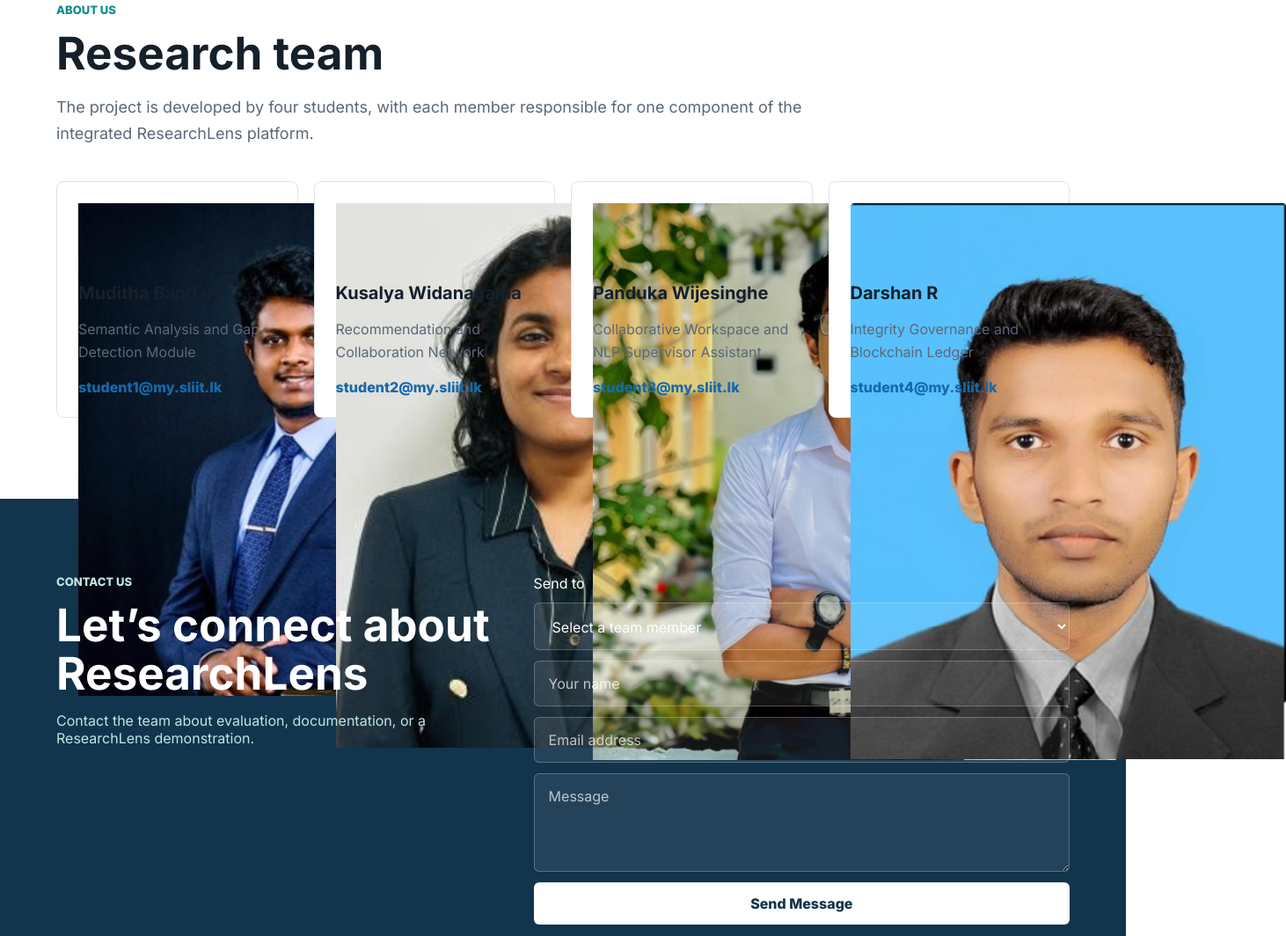
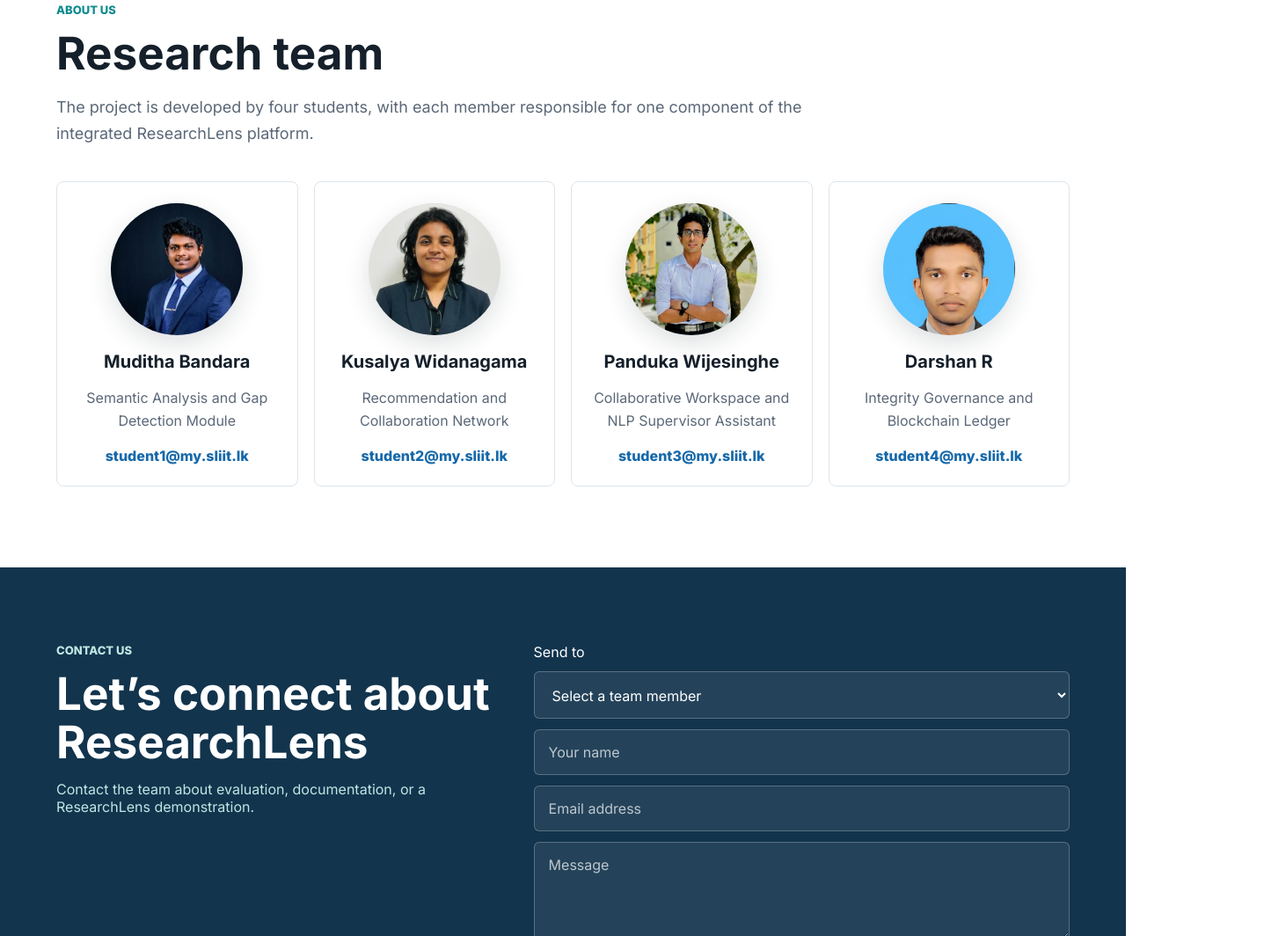
Before and after one commit to R26-SE-023/website, a plain HTML site: page index.html in a window 1280 px wide. Shown: the part 4441-5505 px from the top of the page at 88% size, 1462 px wide, since content can reach past the window. Drawn offline with Linux system fonts and the light colour scheme.

Commit message:
Update styles.css

```diff
--- a/styles.css
+++ b/styles.css
@@ -397,18 +397,25 @@
 
 .person-card {
   padding: 24px;
+  text-align: center;
 }
 
 .avatar {
-  display: grid;
-  place-items: center;
-  width: 72px;
-  height: 72px;
-  margin-bottom: 18px;
+  width: 150px;
+  height: 150px;
+  margin: 0 auto 18px;
   border-radius: 50%;
-  color: white;
-  background: linear-gradient(135deg, var(--blue), var(--green));
-  font-weight: 800;
+  overflow: hidden;
+  background: #eef5f9;
+  box-shadow: 0 10px 28px rgba(21, 32, 43, 0.14);
+}
+
+.avatar img {
+  width: 100%;
+  height: 100%;
+  display: block;
+  object-fit: cover;
+  object-position: center top;
 }
 
 .person-card a {
```
